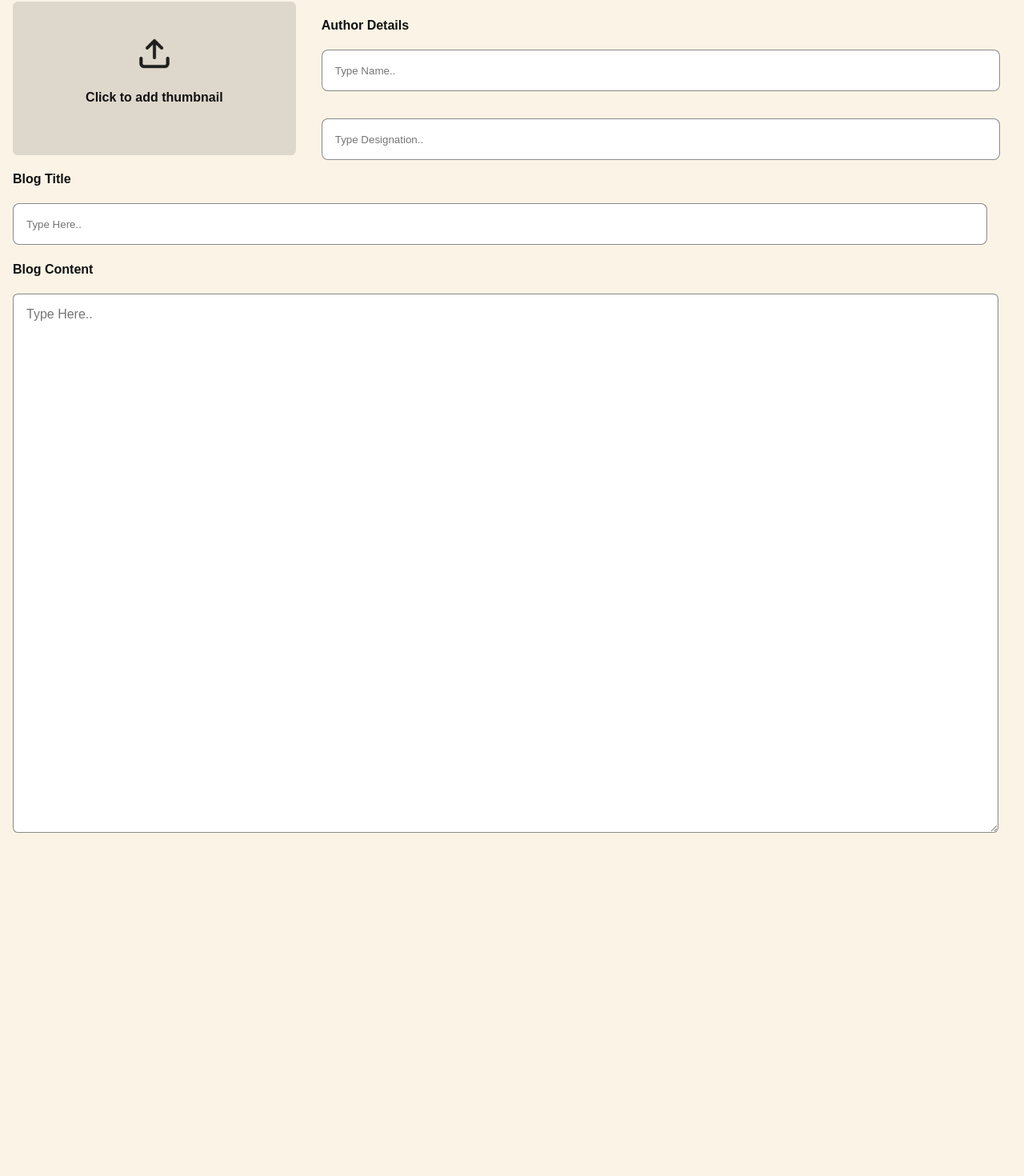
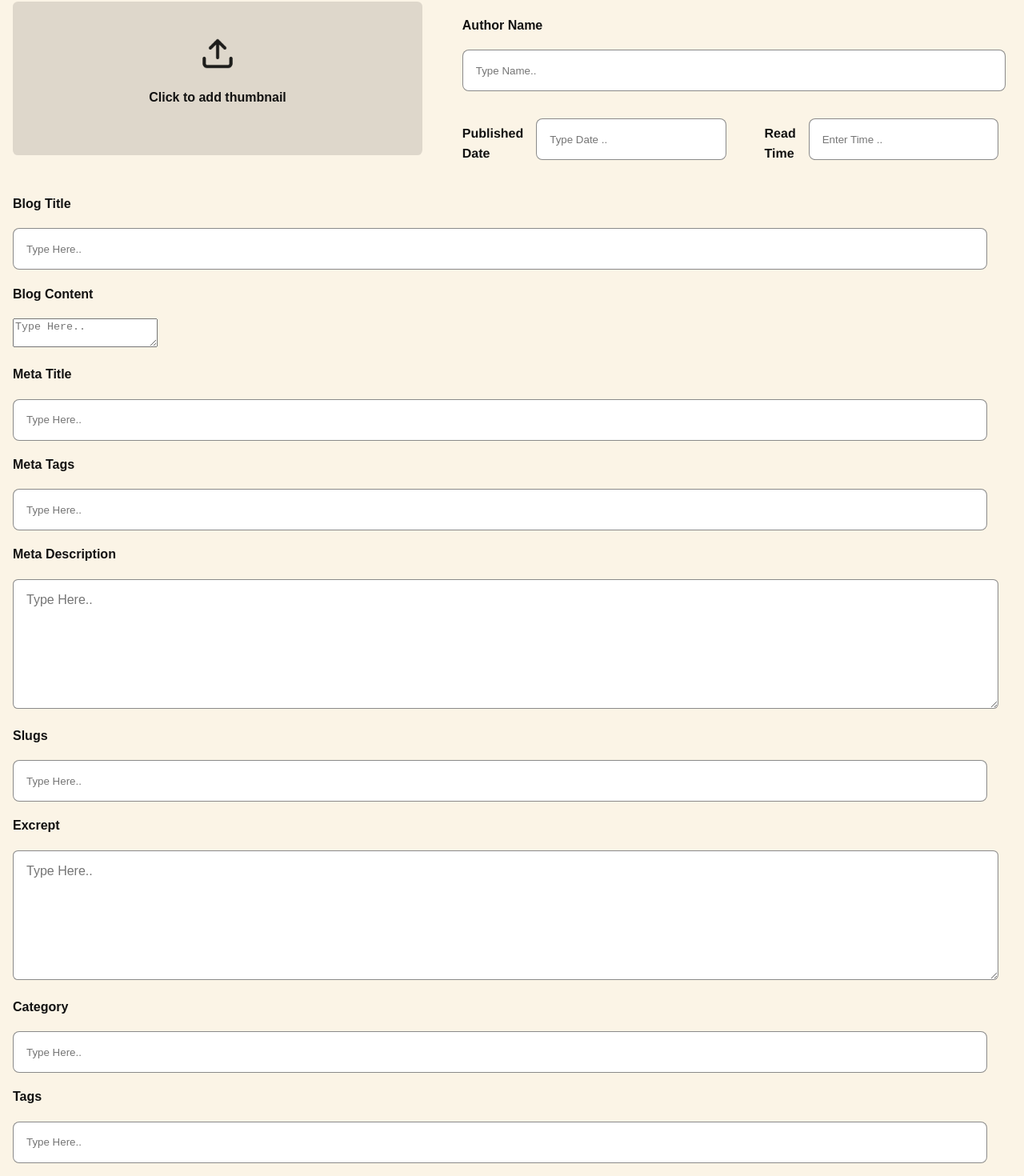
Before and after one commit to Himmu5/pacific-legal, a React (Create React App) app: page /editblog in a window 1280 px wide. Shown: the part 99-1569 px from the top of the page at 80% size. Before the commit the page ends 1160 px from the top, so only its background shows below. Built offline with nearby package versions, Linux system fonts and the light colour scheme; no server answers.

Commit message:
added edit blog columns

```diff
--- a/src/admin/pages/EditBlog.css
+++ b/src/admin/pages/EditBlog.css
@@ -14,13 +14,34 @@
 
 .auth-details{
     width: 100%;
-    height: 12rem;
+   /* height: 12rem;*/
     border-radius: 0.4rem;
 }
 .row2{
     display: flex;
+
     justify-content: space-between;
-    gap: 2rem;
+    /*gap: 2rem;*/
+}
+
+.row2-right{
+    display: flex;
+    flex-direction: column;
+
+}
+
+.date-time{
+    display: flex;
+    flex-direction: row;
+    gap: 1rem;
+}
+
+.date-time-input{
+    width: 26%;
+    border: 1px solid rgba(0, 0, 0, 0.46);
+    background-color: white;
+    margin-right: 1rem;
+
 }
 
 .admin-title-input{
@@ -41,6 +62,17 @@
     font-size: 1rem;
 }
 
+.admin-other-content-input{
+    border: 1px solid rgba(0, 0, 0, 0.46);
+    font-family: sans-serif;
+    width: 96%;
+    height: 8rem;
+    padding: 1rem;
+    border-radius: 0.4rem;
+    font-size: 1rem;
+}
+
+
 .thumbnail-input{
     display: flex;
     justify-content: center;
--- a/src/admin/pages/EditBlog.jsx
+++ b/src/admin/pages/EditBlog.jsx
@@ -42,13 +42,21 @@ function EditBlog(){
                 <img src={uploadimg} alt="" srcset="" style={{"height": "3rem"}}/>
                 <h4>Click to add thumbnail</h4>
             </div>
+            <div className='row2-right'>
             <div className='auth-details'>
-            <h4>Author Details</h4>
+            <h4>Author Name</h4>
                 <input type='text' className='admin-title-input' placeholder='Type Name..'></input>
                <br></br>
-                <input type='text' className='admin-title-input' placeholder='Type Designation..'></input>
+               </div>
+               <div className='date-time'>
+               <h4>Published Date</h4>
+                <input type='text' className='admin-title-input' placeholder='Type Date ..'></input>
+                <br></br>
+                <h4>Read Time</h4>
+                <input type='text' className='admin-title-input' placeholder='Enter Time ..'></input>
+                </div>
+                </div>
 
-            </div>
         </div>
 
         <div>
@@ -58,8 +66,41 @@ function EditBlog(){
             </div>
             <div className='editblogcontent'>
                 <h4>Blog Content</h4>
-                <textarea className='admin-content-input' placeholder='Type Here..'></textarea>
+                <textarea className='admin-bcontent-input' placeholder='Type Here..'></textarea>
             </div>
+
+
+            <div className='editblogtitle'>
+                <h4>Meta Title</h4>
+                <input type='text' className='admin-title-input' placeholder='Type Here..'></input>
+            </div>
+            <div className='editblogtitle'>
+                <h4>Meta Tags</h4>
+                <input type='text' className='admin-title-input' placeholder='Type Here..'></input>
+            </div>
+            <div className='editblogcontent'>
+                <h4>Meta Description</h4>
+                <textarea className='admin-other-content-input' placeholder='Type Here..'></textarea>
+            </div>
+            <div className='editblogtitle'>
+                <h4>Slugs</h4>
+                <input type='text' className='admin-title-input' placeholder='Type Here..'></input>
+            </div>
+            <div className='editblogcontent'>
+                <h4>Excrept</h4>
+                <textarea className='admin-other-content-input' placeholder='Type Here..'></textarea>
+            </div>
+            <div className='editblogtitle'>
+                <h4>Category</h4>
+                <input type='text' className='admin-title-input' placeholder='Type Here..'></input>
+            </div>
+            <div className='editblogtitle'>
+                <h4>Tags</h4>
+                <input type='text' className='admin-title-input' placeholder='Type Here..'></input>
+            </div>
+
+
+
         </div>
         </div>
         </>
```
